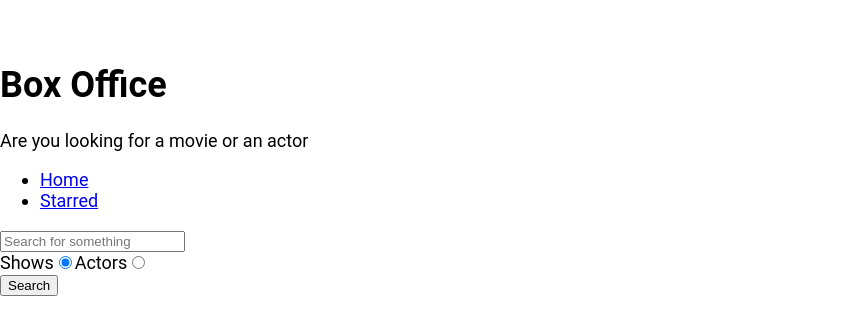
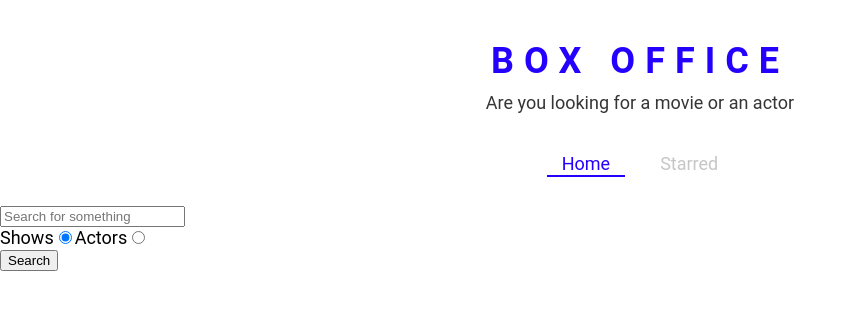
Before and after one commit to Abhisek-Ray99/box-office, a React (Create React App) app: page / in a window 1280 px wide. Shown: the top 334 px of the page, without its empty margins (0-857 px from the left). Built offline with nearby package versions, Linux system fonts and the light colour scheme; the HTML template or start-up script is replaced by a standard one.

Commit message:
change syle in Title and Navbar

```diff
--- a/src/App.js
+++ b/src/App.js
@@ -2,10 +2,20 @@
 import { Switch, Route } from "react-router-dom";
 import Home from "./pages/Home";
 import Show from "./pages/Show";
+import { ThemeProvider } from "styled-components";
 import Starred from "./pages/Starred";
+
+const theme = {
+  mainColors: {
+    blue: '#2400ff',
+    gray: '#c6c6c6',
+    dark: '#353535',
+  },
+};
 
 function App() {
   return (
+    <ThemeProvider theme={theme}>
       <Switch>
         <Route exact path="/">
           <Home />
@@ -20,6 +30,8 @@
           <div>Not found</div>
         </Route>
       </Switch>
+    </ThemeProvider>
+
   );
 }
 
--- a/src/components/Navs.js
+++ b/src/components/Navs.js
@@ -1,5 +1,7 @@
 import React from "react";
-import { Link } from "react-router-dom";
+import { useLocation } from 'react-router-dom';
+import { LinkStyled, NavList } from "./Navs.styled";
+
 
 const LINKS = [
   { to: "/", text: "Home" },
@@ -7,15 +9,17 @@
 ];
 
 const Navs = () => {
+  const location = useLocation();
+
   return (
     <div>
-      <ul>
+      <NavList>
         {LINKS.map(item => (
           <li key={item.to}>
-            <Link to={item.to}>{item.text}</Link>
+            <LinkStyled to={item.to} className={item.to === location.pathname ? 'active' : ''}>{item.text}</LinkStyled>
           </li>
         ))}
-      </ul>
+      </NavList>
     </div>
   );
 };
--- /dev/null
+++ b/src/components/Navs.styled.js
@@ -0,0 +1,41 @@
+import styled from "styled-components";
+import {Link} from "react-router-dom";
+
+export const NavList = styled.ul`
+  display: flex;
+  justify-content: center;
+  list-style: none;
+  margin: 0 0 30px;
+  padding: 0;
+`;
+
+export const LinkStyled = styled(Link)`
+  margin: 0 10px;
+  padding: 3px 15px;
+  position: relative;
+  text-decoration: none;
+  color: ${({ theme }) => theme.mainColors.gray};
+  &.active {
+    color: ${({ theme }) => theme.mainColors.blue};
+    &:after {
+      content: '';
+      position: absolute;
+      display: block;
+      height: 2px;
+      left: 0%;
+      bottom: 0;
+      background-color: ${({ theme }) => theme.mainColors.blue};
+      animation: slide-in 0.3s ease-in forwards;
+      @keyframes slide-in {
+        from {
+          left: 50%;
+          width: 0;
+        }
+        to {
+          left: 0%;
+          width: 100%;
+        }
+      }
+    }
+  }
+`;
--- a/src/components/Title.js
+++ b/src/components/Title.js
@@ -1,11 +1,12 @@
 import React from 'react'
+import { TitleWrapper } from './Title.styled'
 
 const Title = ({ title, subtitle }) => {
     return (
-        <div>
+        <TitleWrapper>
             <h1>{title}</h1>
             <p>{subtitle}</p>
-        </div>
+        </TitleWrapper>
     )
 }
 
--- /dev/null
+++ b/src/components/Title.styled.js
@@ -0,0 +1,18 @@
+import styled from 'styled-components';
+
+export const TitleWrapper = styled.div`
+  text-align: center;
+  margin: 0 0 40px;
+
+  h1 {
+    color: ${({ theme }) => theme.mainColors.blue};
+    letter-spacing: 10px;
+    text-transform: uppercase;
+    margin: 0 0 10px;
+  }
+
+  p {
+    color: ${({ theme }) => theme.mainColors.dark};
+    margin: 0;
+  }
+`;
--- a/src/components/styled.js
+++ b/src/components/styled.js
@@ -39,7 +39,6 @@
   display: inline-block;
   width: 18px;
   height: 18px;
-  /* background-color: #ffc806; */
   background-color: ${props => (props.active ? '#ffc806' : '#ddd')};
   clip-path: polygon(
     50% 0%,
```
